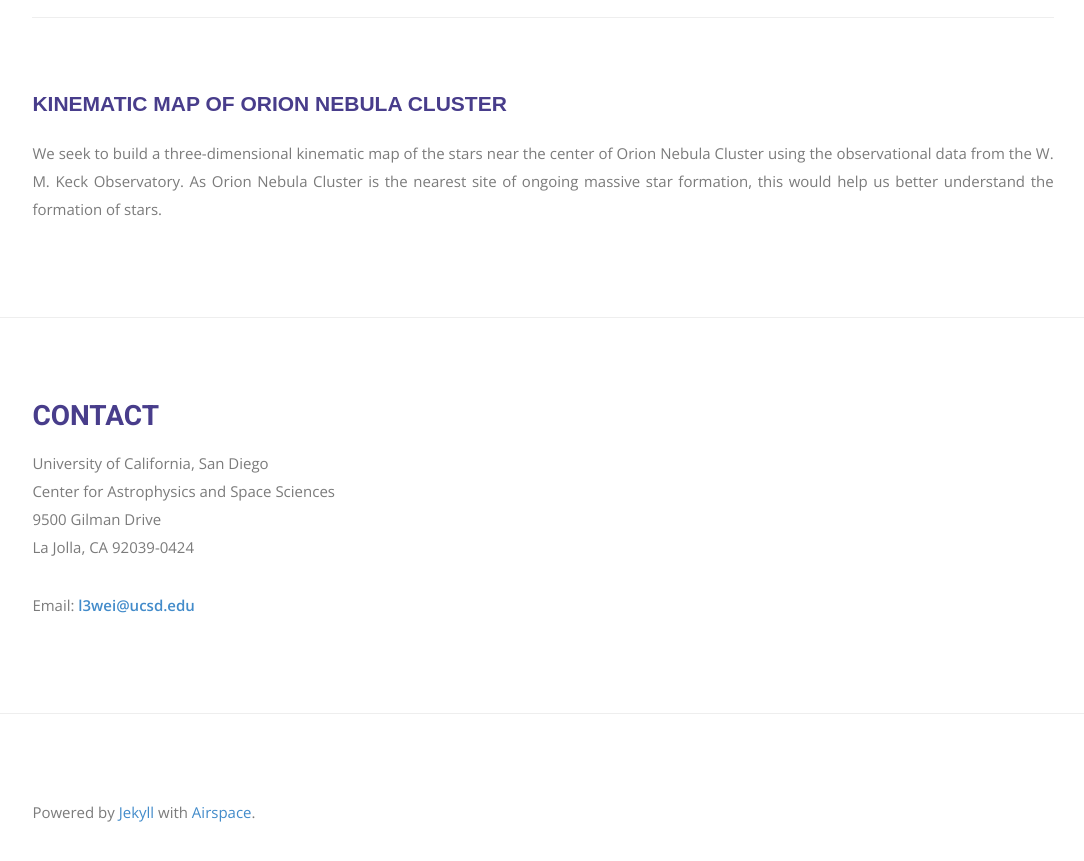
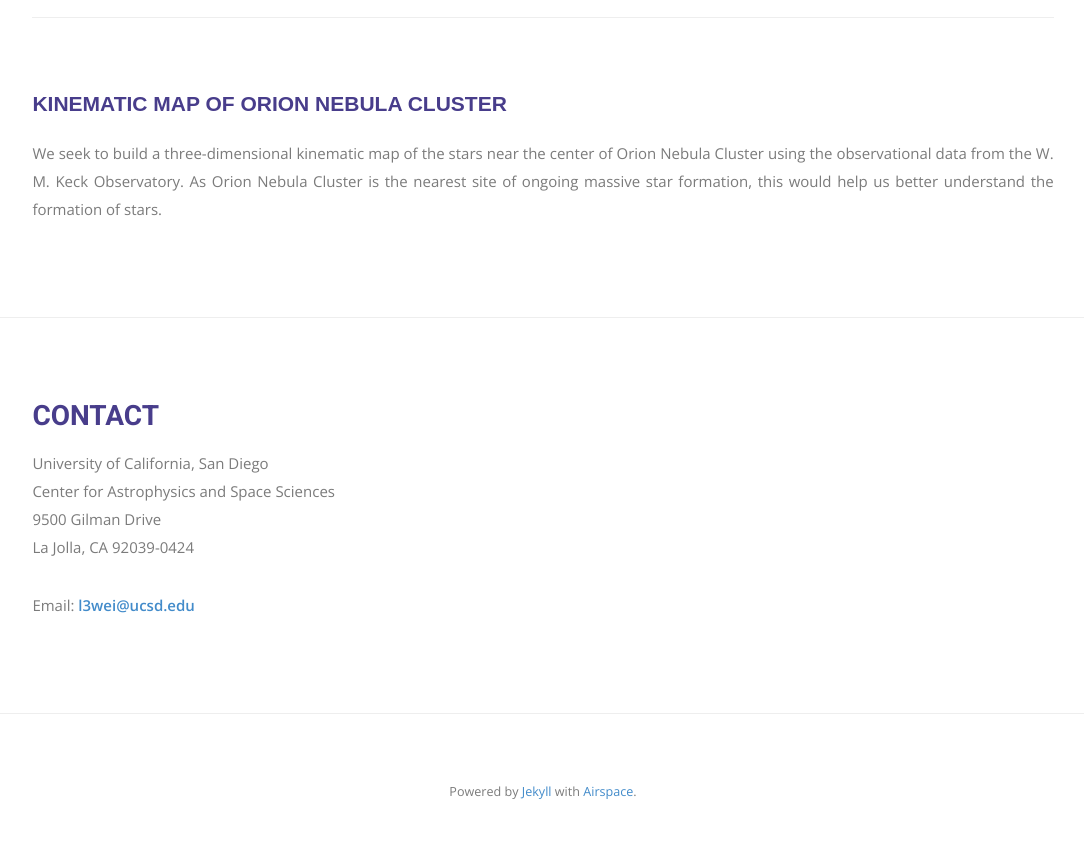
Before and after one commit to wei-lingfeng/lingfeng-wei.github.io, a Jekyll site: the page built from index.html, in a window 1280 px wide and 900 px high, scrolled down 1584 px. Shown: the top 861 px of the window, without its empty margins (97-1181 px from the left). Built offline with Jekyll 4.4.1, drawn with Linux system fonts in a browser that asks for light colours; nearby versions of some CDN libraries; some web fonts are replaced.

Commit message:
Update footer.html

```diff
--- a/_includes/footer.html
+++ b/_includes/footer.html
@@ -1,9 +1,7 @@
 <!-- footer Start -->
 <section class="module" id="Footer">
   <div class="container">
-    <div class="row" style="text-align: center;">
-      <p>Powered by <a href="https://jekyllrb.com/">Jekyll</a> with <a href="https://github.com/ndrewtl/airspace-jekyll">Airspace</a>.</p>
-    </div>
+    <p style="text-align: center; font-size: 90%; padding: 0%; margin: 0%;">Powered by <a href="https://jekyllrb.com/">Jekyll</a> with <a href="https://github.com/ndrewtl/airspace-jekyll">Airspace</a>.</p>
   </div>
 </section>
 <!--
```
